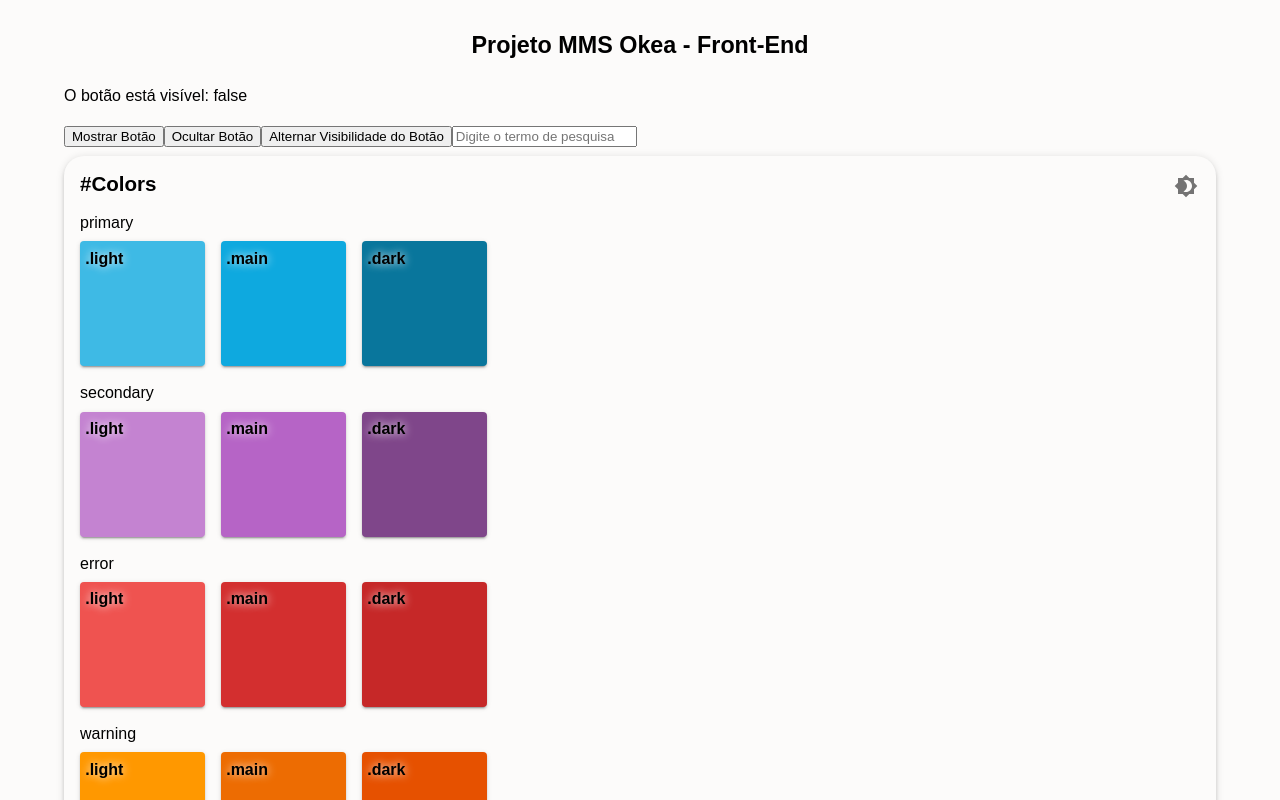
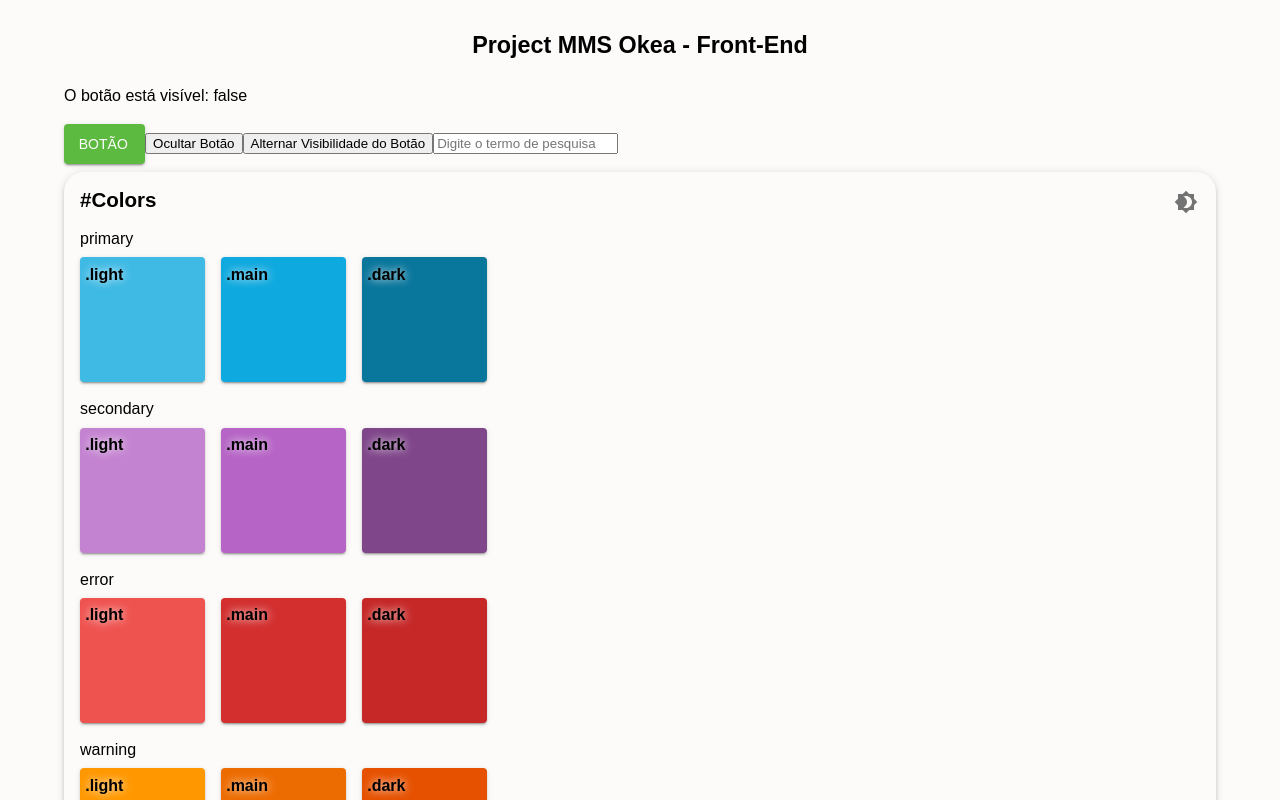
Before and after one commit to allanheil1/mms-frontend, a React (Vite) app: page / in a window 1280 px wide. Shown: the top 800 px of the page. Built offline with nearby package versions, Linux system fonts and the light colour scheme.

Commit message:
Action Button, bug fixes, styledicomponents

```diff
--- /dev/null
+++ b/src/components/ActionButton.tsx
@@ -0,0 +1,38 @@
+import React from "react";
+import Button from "@mui/material/Button";
+import styled from 'styled-components';
+
+interface ActionButtonProps {
+    onClick: () => void;
+    text: string;
+    buttonColor: any;
+    textColor: string;
+    disabled: boolean;
+    icon?: React.ComponentType;
+}
+
+function ActionButton({ onClick, text, buttonColor, textColor, disabled, icon: IconComponent }: ActionButtonProps): JSX.Element {
+    return (
+        <Button
+            variant="contained"
+            onClick={onClick}
+            color= {buttonColor}
+            disabled={disabled}
+            sx={{ height: "40px", color: textColor}}>
+            <ButtonContent>
+                {IconComponent && <IconComponent />}
+                {text}
+            </ButtonContent>
+        </Button>
+    );
+}
+
+
+const ButtonContent = styled.div`
+    display: flex;
+    justify-content: center;
+    align-items: start;
+    margin-right: 5%
+`;
+
+export default ActionButton;
--- a/src/locales/en/translations.json
+++ b/src/locales/en/translations.json
@@ -2,5 +2,5 @@
     "teste": {
         "prop": "The text is in English"
     },
-    "titulo": "Projeto MMS Okea - Front-End"
+    "titulo": "Project MMS Okea - Front-End"
 }
--- a/src/locales/pt/translations.json
+++ b/src/locales/pt/translations.json
@@ -2,5 +2,5 @@
     "teste": {
         "prop": "Texto está em português"
     },
-    "titulo": "MMS Project by Okea - Front-End"
+    "titulo": "MMS Projeto by Okea - Front-End"
 }
--- a/src/pages/Home/Home.tsx
+++ b/src/pages/Home/Home.tsx
@@ -4,6 +4,7 @@ import useBoolean from '@/hooks/useBoolean';
 import useDebounce from '@/hooks/useDebounce';
 import TemplateTester from '@/components/TemplateTester';
 import { useTranslation } from 'react-i18next';
+import ActionButton from '@/components/ActionButton';
 
 function Teste() {
   const { value: isVisibleButton, setTrue: showButton, setFalse: hideButton, toggle: toggleButton } = useBoolean(false);
@@ -18,7 +19,13 @@ function Teste() {
     <div>
       <p>O botão está visível: {isVisibleButton.toString()}</p>
       {isVisibleButton && <button>Meu Botão</button>}
-      <button onClick={showButton}>Mostrar Botão</button>
+      <ActionButton
+        onClick={showButton}
+        text="botão"
+        buttonColor="apple"
+        textColor="white"
+        disabled={false}
+      />
       <button onClick={hideButton}>Ocultar Botão</button>
       <button onClick={toggleButton}>Alternar Visibilidade do Botão</button>
       <input
@@ -34,7 +41,7 @@ function Teste() {
 const Home = () => {
   const { t } = useTranslation();
   return (
-    <Container sx={{ py: 2, position: 'relative' }}>
+    <Container sx={{ py: 2, position: 'relative'}}>
       <Stack gap={1} my={2}>
         <Typography textAlign="center" variant="h2">
           {t("titulo")}
--- a/src/themes/Theme.tsx
+++ b/src/themes/Theme.tsx
@@ -1,4 +1,4 @@
-import { createTheme, responsiveFontSizes } from '@mui/material/styles';
+import { PaletteColorOptions, createTheme, responsiveFontSizes } from '@mui/material/styles';
 import { PaletteMode } from '@mui/material';
 
 declare module '@mui/material/styles' {
@@ -6,7 +6,15 @@ declare module '@mui/material/styles' {
     interface TypeGradient {
         [key: string]: string;
     }
+    interface CustomPalette {
+        anger: PaletteColorOptions;
+        apple: PaletteColorOptions;
+        steelBlue: PaletteColorOptions;
+        violet: PaletteColorOptions;
+    }
 
+    interface Palette extends CustomPalette { }
+    interface PaletteOptions extends CustomPalette { }
     interface Palette {
         gradient: TypeGradient;
         text: TypeText2;
@@ -64,6 +72,14 @@ declare module '@mui/material/styles' {
         Body1SemiBold?: React.CSSProperties;
     }
 }
+declare module '@mui/material/Button' {
+    interface ButtonPropsColorOverrides {
+        anger: true;
+        apple: true;
+        steelBlue: true;
+        violet: true;
+    }
+}
 declare module '@mui/material/Typography' {
     interface TypographyPropsVariantOverrides {
         CTA1: true;
@@ -78,12 +94,15 @@ declare module '@mui/material/Typography' {
         Body1SemiBold: true;
     }
 }
-
 interface CustomThemeOptions {
     isDarkMode: boolean;
 }
+
 export const CustomTheme = ({ isDarkMode }: CustomThemeOptions) => {
     const mode: PaletteMode = isDarkMode ? 'dark' : 'light';
+    const { palette } = createTheme();
+    const { augmentColor } = palette;
+    const createColor = (mainColor: string) => augmentColor({ color: { main: mainColor } });
     const theme = responsiveFontSizes(
         createTheme({
             palette: {
@@ -94,6 +113,10 @@ export const CustomTheme = ({ isDarkMode }: CustomThemeOptions) => {
                 secondary: {
                     main: '#B664C6',
                 },
+                anger: createColor('#F40B27'),
+                apple: createColor('#5DBA40'),
+                steelBlue: createColor('#5C76B7'),
+                violet: createColor('#BC00A3'),
                 Ink: {
                     Darkest: '#000000',
                     Darker: '#222222',
```
Also changed, not shown: package.json (+4 -3 lines), 1 other file (tests, documents, lock files or other folders).
